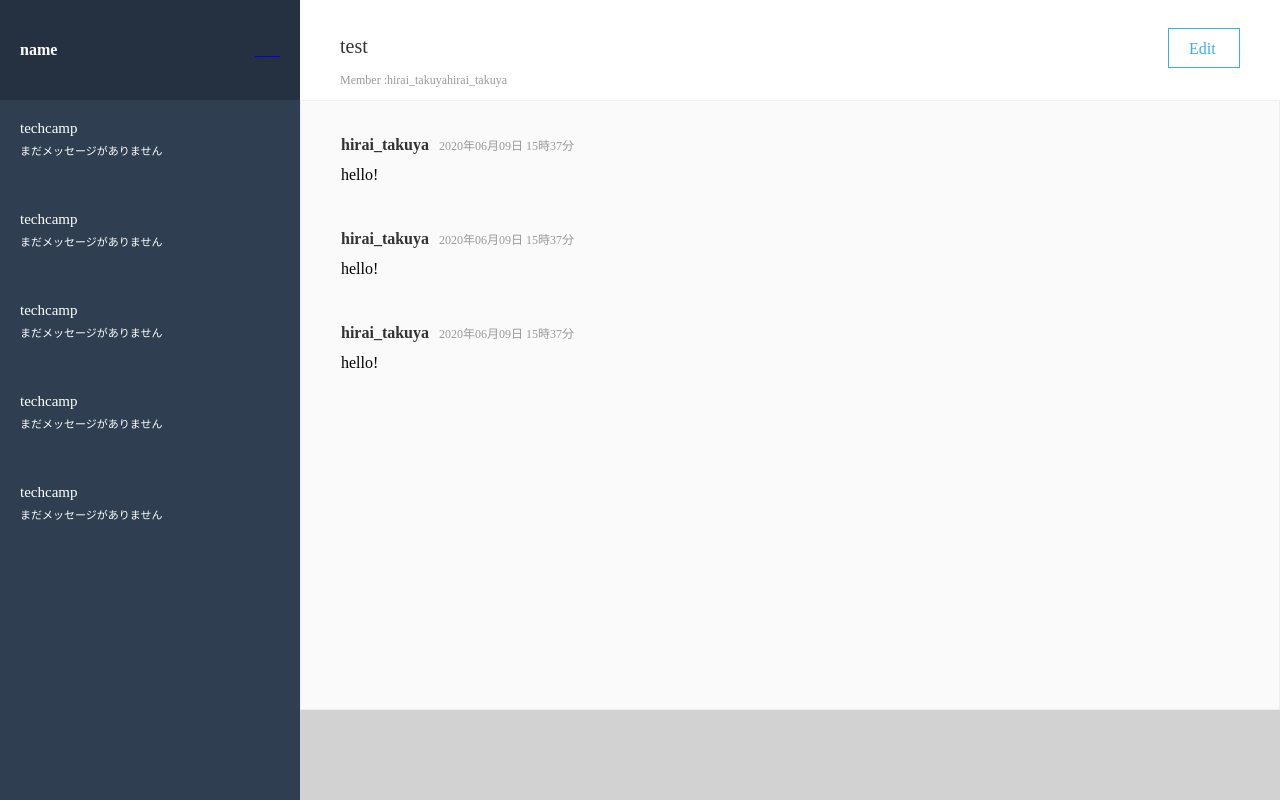
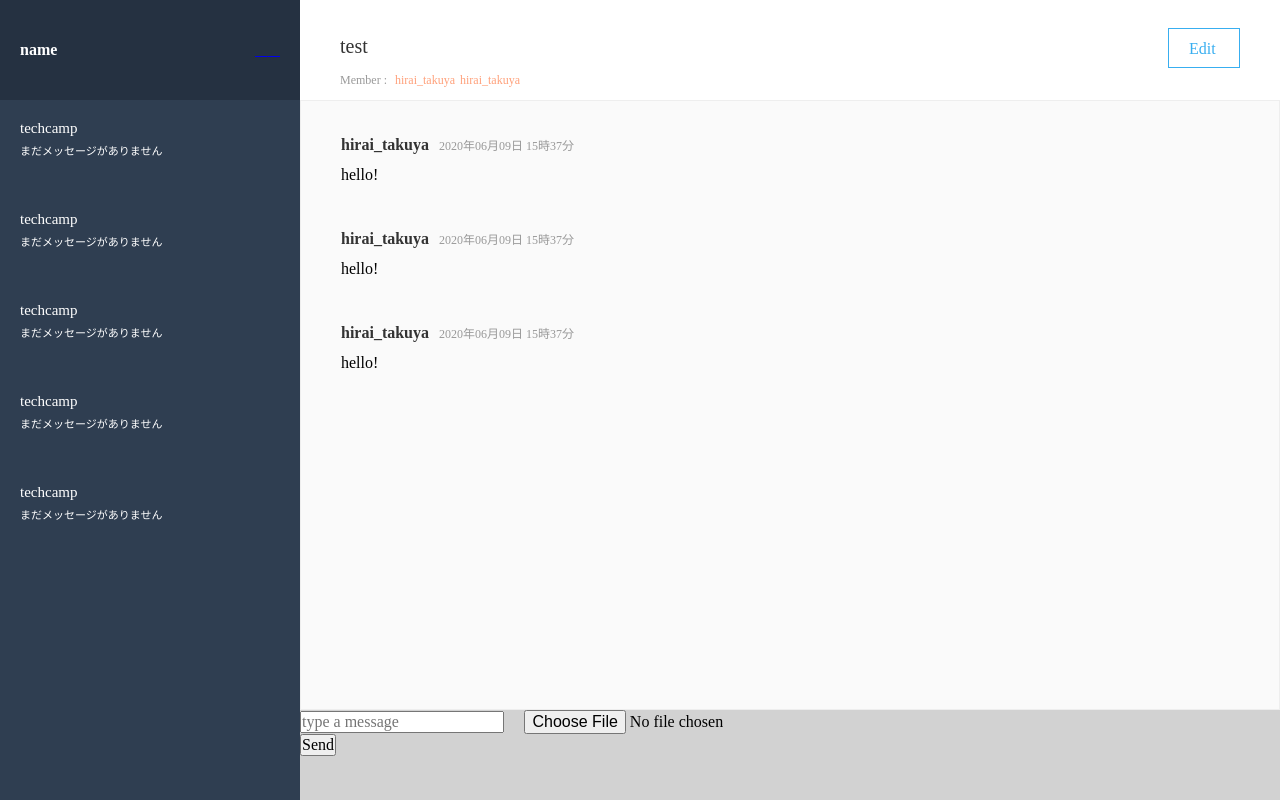
Before and after one commit to hiraitakuya/chat-space, a Rails app: page / in a window 1280 px wide. Run offline with Rails 7, Linux system fonts and the light colour scheme; style sheets or scripts are compiled from the project's sources; some libraries are stand-ins or nearby versions.

Commit message:
add the haml of 'message_form' & fix 'group_info member_list'
メッセージフォームのビューをhamlで追加した。

またグループ情報のメンバーリストの表示を修正した。
Memberの後ろに半角スペースを挿入し、メンバーリストにpaddingを追記した。

```diff
--- a/app/views/messages/_main_chat.html.haml
+++ b/app/views/messages/_main_chat.html.haml
@@ -4,10 +4,10 @@
       .main_chat__group_info__left_box__chat_tittle
         test
       %ul.main_chat__group_info__left_box__member_list
-        Member :
-        %li.main_chat__group_info__left_box__member_list__chat_membar
+        Member :&nbsp;
+        %li.main_chat__group_info__left_box__member_list__chat_member
           hirai_takuya
-        %li.main_chat__group_info__left_box__member_list__chat_membar
+        %li.main_chat__group_info__left_box__member_list__chat_member
           hirai_takuya
     .main_chat__group_info__right_box
       = link_to "Edit", "#", class: "main_chat__group_info__right_box--edit_btn"
@@ -39,3 +39,10 @@
         hello!
 
   .main_chat__message_form
+    %form.main_chat__message_form__form_box(action="new_message")
+      .main_chat__message_form__form_box__form_contents
+        %input.main_chat__message_form__form_box__form_contents__input_text(type="text" placeholder="type a message")/
+        %label.main_chat__message_form__form_box__form_contents__input_image(for="hidden_file")
+          = icon('far', 'image', class: "main_chat__message_form__form_box__form_contents__input_image--img_icon", )
+          %input.main_chat__message_form__form_box__form_contents__input_image--hidden_file(type="file" id="hidden_file")/
+      %input.main_chat__message_form__form_box--send_btn(type="button" value="Send")/
```
